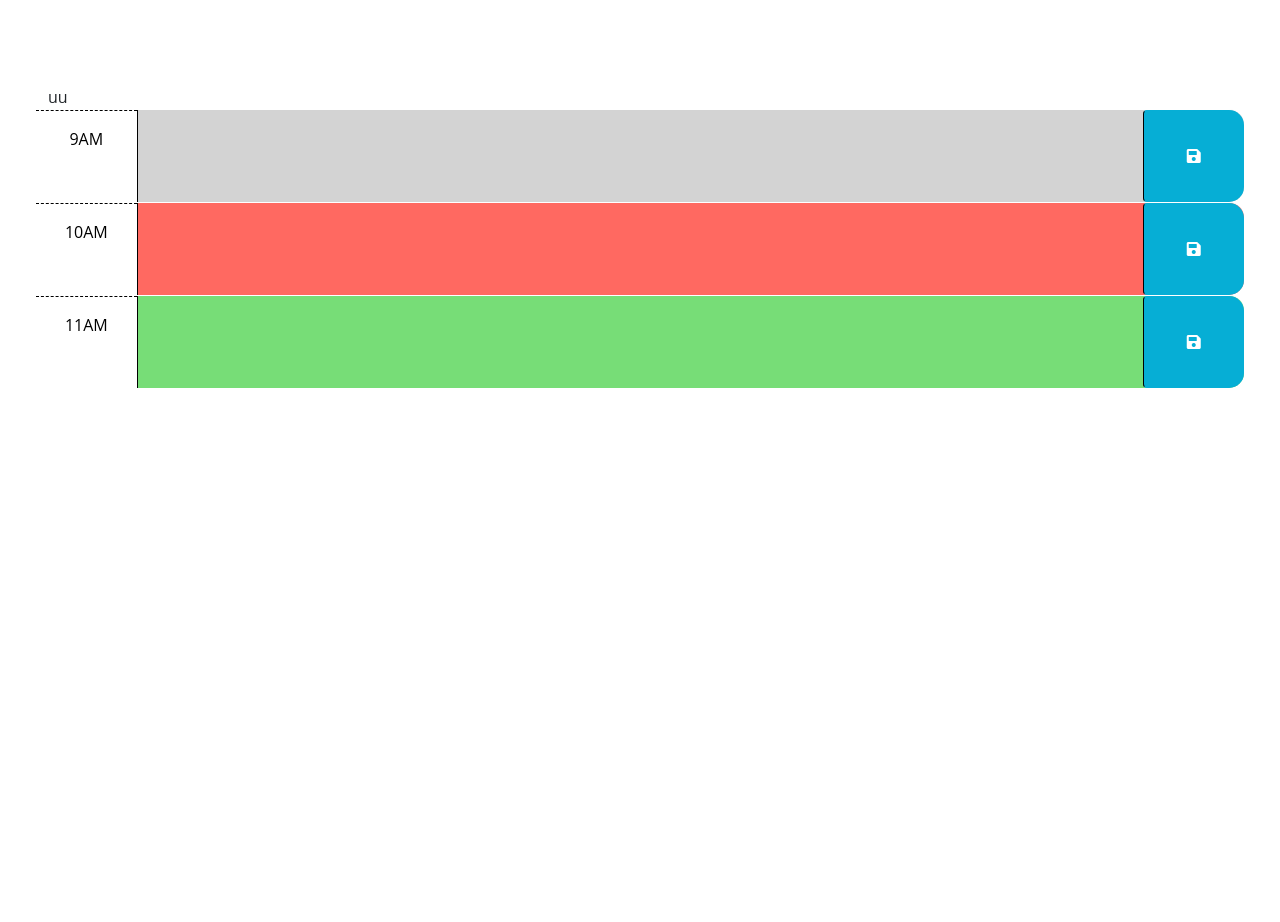
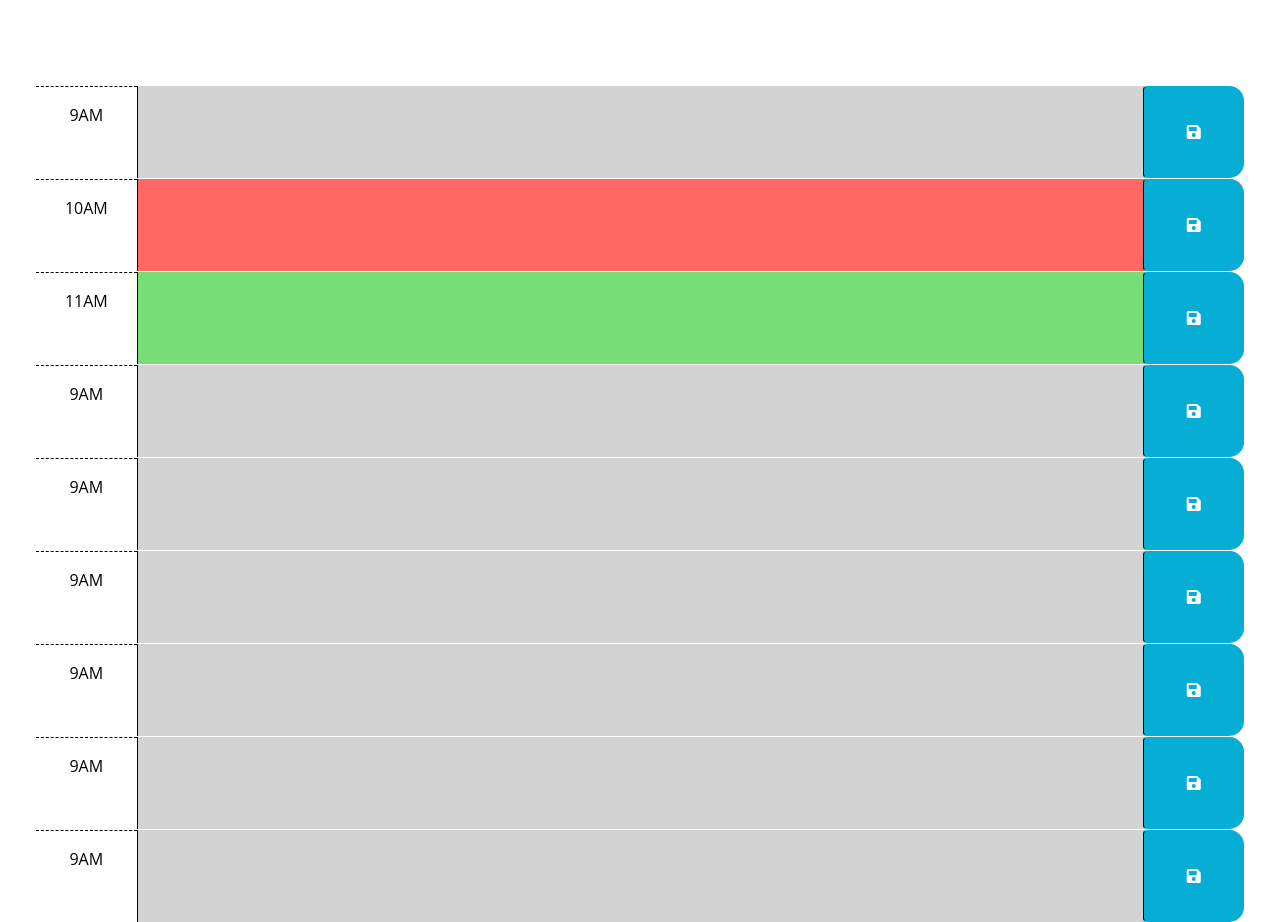
Before and after one commit to Goobber33/Scheduling-Work-Day, a plain HTML site: page index.html in a window 1280 px wide. Shown: the part 166-1088 px from the top of the page. Before the commit the page ends 800 px from the top, so only its background shows below. Drawn offline with nearby package versions, Linux system fonts and the light colour scheme.

Commit message:
Added the rest of the work day in html file. 9AM - 5PM

```diff
--- a/index.html
+++ b/index.html
@@ -40,7 +40,6 @@
         in the finished product. Remember to delete this comment once the
         code is implemented.
         -->
-uu
       <!-- Example of a past time block. The "past" class adds a gray background color. -->
       <div id="hour-9" class="row time-block past">
         <div class="col-2 col-md-1 hour text-center py-3">9AM</div>
@@ -67,6 +66,54 @@ uu
           <i class="fas fa-save" aria-hidden="true"></i>
         </button>
       </div>
+
+      <div id="hour-9" class="row time-block past">
+        <div class="col-2 col-md-1 hour text-center py-3">9AM</div>
+        <textarea class="col-8 col-md-10 description" rows="3"> </textarea>
+        <button class="btn saveBtn col-2 col-md-1" aria-label="save">
+          <i class="fas fa-save" aria-hidden="true"></i>
+        </button>
+      </div>
+
+      <div id="hour-9" class="row time-block past">
+        <div class="col-2 col-md-1 hour text-center py-3">9AM</div>
+        <textarea class="col-8 col-md-10 description" rows="3"> </textarea>
+        <button class="btn saveBtn col-2 col-md-1" aria-label="save">
+          <i class="fas fa-save" aria-hidden="true"></i>
+        </button>
+      </div>
+
+      <div id="hour-9" class="row time-block past">
+        <div class="col-2 col-md-1 hour text-center py-3">9AM</div>
+        <textarea class="col-8 col-md-10 description" rows="3"> </textarea>
+        <button class="btn saveBtn col-2 col-md-1" aria-label="save">
+          <i class="fas fa-save" aria-hidden="true"></i>
+        </button>
+      </div>
+
+      <div id="hour-9" class="row time-block past">
+        <div class="col-2 col-md-1 hour text-center py-3">9AM</div>
+        <textarea class="col-8 col-md-10 description" rows="3"> </textarea>
+        <button class="btn saveBtn col-2 col-md-1" aria-label="save">
+          <i class="fas fa-save" aria-hidden="true"></i>
+        </button>
+      </div>
+
+      <div id="hour-9" class="row time-block past">
+        <div class="col-2 col-md-1 hour text-center py-3">9AM</div>
+        <textarea class="col-8 col-md-10 description" rows="3"> </textarea>
+        <button class="btn saveBtn col-2 col-md-1" aria-label="save">
+          <i class="fas fa-save" aria-hidden="true"></i>
+        </button>
+      </div>
+
+      <div id="hour-9" class="row time-block past">
+        <div class="col-2 col-md-1 hour text-center py-3">9AM</div>
+        <textarea class="col-8 col-md-10 description" rows="3"> </textarea>
+        <button class="btn saveBtn col-2 col-md-1" aria-label="save">
+          <i class="fas fa-save" aria-hidden="true"></i>
+        </button>
+      </div>
     </div>
 
     <script src="https://cdnjs.cloudflare.com/ajax/libs/jquery/3.2.1/jquery.min.js"></script>
--- a/script.js
+++ b/script.js
@@ -1,6 +1,9 @@
 // Wrap all code that interacts with the DOM in a call to jQuery to ensure that
 // the code isn't run until the browser has finished rendering all the elements
 // in the html.
+
+
+
 $(function () {
     // TODO: Add a listener for click events on the save button. This code should
     // use the id in the containing time-block as a key to save the user input in
```
